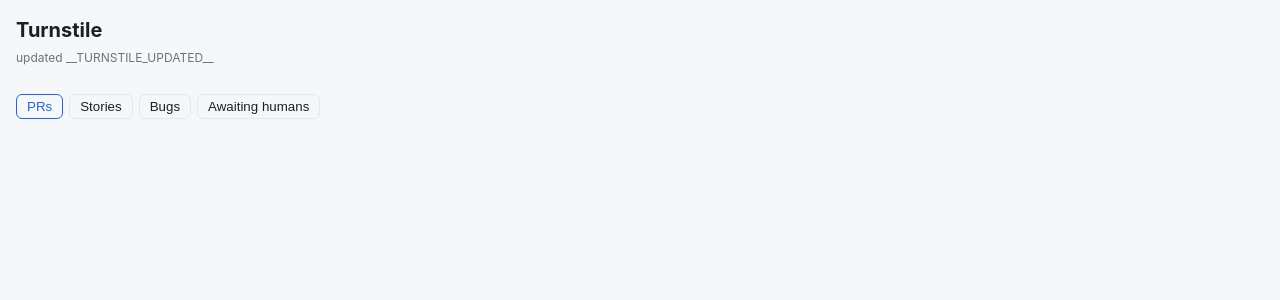
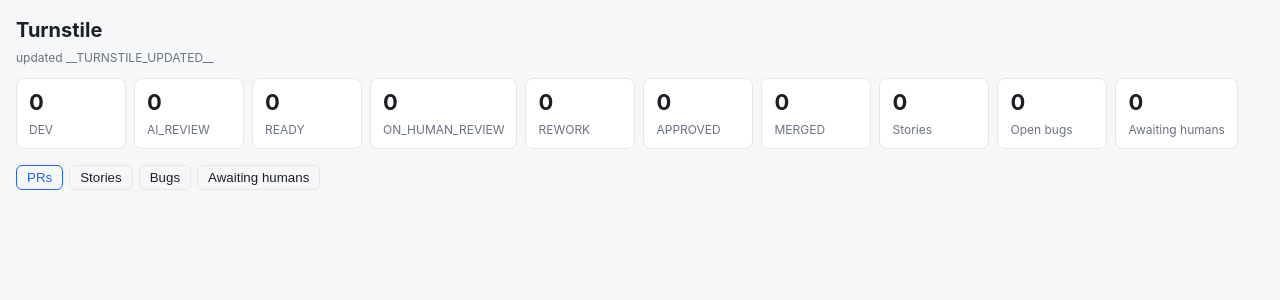
Before and after one commit to davepylypenko/turnstile, a Python web app: template templates/board.html in a window 1280 px wide. Shown: the top 300 px of the page. Run offline with Jinja, Linux system fonts and the light colour scheme; the template is opened without the code that fills it, so the values that code supplies are empty.

Commit message:
feat(board): status tiles filter the PR table and deep-link by hash

```diff
--- a/templates/board.html
+++ b/templates/board.html
@@ -14,6 +14,8 @@
 h1 { font-size:20px; margin:0 0 4px } .updated { color:var(--muted); font-size:12px; margin-bottom:12px }
 .tiles { display:flex; flex-wrap:wrap; gap:8px; margin-bottom:16px } .tile { background:var(--card); border:1px solid var(--line); border-radius:8px; padding:8px 12px; min-width:110px }
 .tile b { display:block; font-size:22px } .tile span { color:var(--muted); font-size:12px }
+button.tile { font:inherit; text-align:left; color:inherit; cursor:pointer } .tile[aria-pressed="true"] { border-color:var(--accent) } .tile[aria-pressed="true"] b { color:var(--accent) }
+.tile:disabled { opacity:.6; cursor:default } .filter { margin:0 0 8px; color:var(--muted); font-size:12px }
 h2 { font-size:16px; margin:20px 0 8px } .scroll { overflow-x:auto } table { border-collapse:collapse; width:100%; background:var(--card); border:1px solid var(--line); border-radius:8px }
 th, td { text-align:left; padding:6px 8px; border-bottom:1px solid var(--line); vertical-align:top; font-size:13px } th { color:var(--muted); font-weight:600 }
 .badge { display:inline-block; padding:1px 8px; border-radius:999px; color:#fff; font-size:11px; font-weight:600 }
@@ -27,7 +29,10 @@ select.bug:disabled { opacity:.7 } .manual { display:block; color:var(--muted);
 <body>
 <h1 id="title">Turnstile</h1>
 <div class="updated">updated __TURNSTILE_UPDATED__</div>
-<div class="tiles" id="tiles"></div>
+<div class="tiles" id="tiles">
+<button type="button" class="tile" data-tile="DEV" aria-pressed="false"><b>0</b><span>DEV</span></button><button type="button" class="tile" data-tile="AI_REVIEW" aria-pressed="false"><b>0</b><span>AI_REVIEW</span></button><button type="button" class="tile" data-tile="READY" aria-pressed="false"><b>0</b><span>READY</span></button><button type="button" class="tile" data-tile="ON_HUMAN_REVIEW" aria-pressed="false"><b>0</b><span>ON_HUMAN_REVIEW</span></button><button type="button" class="tile" data-tile="REWORK" aria-pressed="false"><b>0</b><span>REWORK</span></button><button type="button" class="tile" data-tile="APPROVED" aria-pressed="false"><b>0</b><span>APPROVED</span></button><button type="button" class="tile" data-tile="MERGED" aria-pressed="false"><b>0</b><span>MERGED</span></button>
+<button type="button" class="tile" data-tile="stories" aria-pressed="false"><b>0</b><span>Stories</span></button><button type="button" class="tile" data-tile="bugs" aria-pressed="false"><b>0</b><span>Open bugs</span></button><button type="button" class="tile" data-tile="awaiting" aria-pressed="false"><b>0</b><span>Awaiting humans</span></button>
+</div>
 <div class="tabs" role="tablist"><button role="tab" aria-selected="true" data-tab="prs" class="on">PRs</button><button role="tab" aria-selected="false" data-tab="stories">Stories</button><button role="tab" aria-selected="false" data-tab="bugs">Bugs</button><button role="tab" aria-selected="false" data-tab="awaiting">Awaiting humans</button></div>
 <div id="prs" role="tabpanel"></div><div id="stories" class="hidden" role="tabpanel"></div><div id="bugs" class="hidden" role="tabpanel"></div><div id="awaiting" class="hidden" role="tabpanel"></div>
 <div class="legend" id="legend"></div>
@@ -35,6 +40,8 @@ select.bug:disabled { opacity:.7 } .manual { display:block; color:var(--muted);
 const STATE = /*__TURNSTILE_STATE__*/null;
 const COLORS = { DEV:'var(--dev)', AI_REVIEW:'var(--ai)', READY:'var(--ready)', ON_HUMAN_REVIEW:'var(--human)', REWORK:'var(--rework)', APPROVED:'var(--approved)', MERGED:'var(--merged)' };
 const PR_STATES = Object.keys(COLORS);
+const TABS = ['prs', 'stories', 'bugs', 'awaiting'];
+let view = { tab: 'prs', state: null, open: false };
 Object.assign(COLORS, { PLANNED:'var(--planned)', IN_PROGRESS:'var(--progress)', INTEGRATION_REVIEW:'var(--integ)', ENV_TESTING:'var(--env)', DONE:'var(--done)', todo:'var(--todo)', ai:'var(--bugai)', testing:'var(--testing)', done:'var(--done)' });
 const JIRA = { DEV:'In progress', AI_REVIEW:'In progress', READY:'In progress', ON_HUMAN_REVIEW:'On Review', REWORK:'On Review', APPROVED:'On Review', MERGED:'On Hold' };
 function note(p) {
@@ -54,12 +61,37 @@ const esc = s => String(s == null ? '' : s).replace(/[&<>"]/g, c => ({'&':'&amp;
 const badge = s => '<span class="badge" style="background:' + (COLORS[s] || 'var(--muted)') + '">' + esc(s) + '</span>';
 const prUrl = id => { const [repo, n] = id.split('#'); const org = ((STATE || {}).epic || {}).github_org; return org ? 'https://github.com/' + org + '/' + repo + '/pull/' + n : '#'; };
 const short = h => h ? String(h).slice(0, 8) : '—';
+const pressed = k => (view.tab === 'prs' && view.state === k) || (view.tab === 'bugs' && view.open && k === 'bugs');
 function tiles() {
   const prs = Object.values(STATE.prs || {});
-  const t = PR_STATES.map(s => ({ n: prs.filter(p => p.state === s).length, l: s }));
-  t.push({ n: Object.keys(STATE.stories || {}).length, l: 'Stories' }, { n: openBugs(), l: 'Open bugs' },
-         { n: (STATE.awaiting_human || []).filter(a => a.type !== 'send' && !a.approved_at && !a.voided_at && !a.consumed_at).length, l: 'Awaiting humans' });
-  document.getElementById('tiles').innerHTML = t.map(x => '<div class="tile"><b>' + x.n + '</b><span>' + esc(x.l) + '</span></div>').join('');
+  const n = { stories: Object.keys(STATE.stories || {}).length, bugs: openBugs(),
+              awaiting: (STATE.awaiting_human || []).filter(a => a.type !== 'send' && !a.approved_at && !a.voided_at && !a.consumed_at).length };
+  PR_STATES.forEach(s => { n[s] = prs.filter(p => p.state === s).length; });
+  document.querySelectorAll('#tiles .tile').forEach(b => {
+    const k = b.dataset.tile, on = pressed(k);
+    b.querySelector('b').textContent = n[k] || 0; b.setAttribute('aria-pressed', on ? 'true' : 'false'); b.disabled = !n[k] && !on;
+  });
+}
+function tileClick(k) {
+  if (PR_STATES.includes(k)) { view.state = pressed(k) ? null : k; view.tab = 'prs'; }
+  else if (k === 'bugs') { view.open = !pressed(k); view.tab = 'bugs'; }
+  else if (TABS.includes(k)) view.tab = k;
+  show(); writeHash();
+}
+function show() {
+  document.querySelectorAll('.tabs button').forEach(x => { const on = x.dataset.tab === view.tab; x.classList.toggle('on', on); x.setAttribute('aria-selected', on ? 'true' : 'false'); });
+  TABS.forEach(id => document.getElementById(id).classList.toggle('hidden', id !== view.tab));
+  prs(); renderBugs();
+}
+function writeHash() {
+  const h = '#tab=' + view.tab + (view.tab === 'prs' && view.state ? '&state=' + view.state : '') + (view.tab === 'bugs' && view.open ? '&open=1' : '');
+  try { history.replaceState(null, '', location.pathname + location.search + h); } catch (e) {}
+}
+function applyHash() {
+  const q = new URLSearchParams(location.hash.slice(1)), tab = q.get('tab'), state = q.get('state');
+  if (TABS.includes(tab)) view.tab = tab;
+  view.state = PR_STATES.includes(state) ? state : null; view.open = q.get('open') === '1';
+  show();
 }
 function gateCell(p) {
   const e = p.evidence || {}, cur = p.head;
@@ -70,8 +102,9 @@ function gateCell(p) {
 const jiraAssignee = p => { const a = (p.jira || {}).assignee; return a ? ' · ' + esc(a.name || a.account_id) : ' <span class="muted">· unassigned</span>'; };
 function prs() {
   const byRepo = {};
-  Object.entries(STATE.prs || {}).forEach(([id, p]) => { const r = id.split('#')[0]; (byRepo[r] = byRepo[r] || []).push([id, p]); });
-  document.getElementById('prs').innerHTML = Object.entries(byRepo).map(([repo, rows]) =>
+  Object.entries(STATE.prs || {}).filter(([, p]) => !view.state || p.state === view.state).forEach(([id, p]) => { const r = id.split('#')[0]; (byRepo[r] = byRepo[r] || []).push([id, p]); });
+  const filter = view.state ? '<p class="filter">Showing ' + esc(view.state) + ' only · <a href="#" id="show-all">show all</a></p>' : '';
+  document.getElementById('prs').innerHTML = filter + Object.entries(byRepo).map(([repo, rows]) =>
     '<h2>' + esc(repo) + '</h2><div class="scroll"><table><thead><tr><th>Ticket</th><th>PR</th><th>Slack</th><th>State</th><th>AI gates (head)</th><th>Blocked by</th><th>Jira</th><th>Next action</th><th>Note</th></tr></thead><tbody>' +
     rows.sort((a, b) => a[0].localeCompare(b[0], undefined, { numeric: true })).map(([id, p]) => {
       const h = (p.evidence || {}).human || {};
@@ -80,6 +113,8 @@ function prs() {
         '<td>' + badge(p.state) + '</td><td class="k">' + esc(gateCell(p)) + '</td><td class="k">' + esc(p.blocked_by || '—') + '</td>' +
         '<td>' + esc((p.jira || {}).status || '—') + ((p.jira || {}).synced === false ? ' <span class="muted">(not synced)</span>' : '') + jiraAssignee(p) + '</td><td>' + esc(p.next_action) + '</td><td class="muted">' + esc(note(p)) + '</td></tr>';
     }).join('') + '</tbody></table></div>').join('');
+  const all = document.getElementById('show-all');
+  if (all) all.addEventListener('click', e => { e.preventDefault(); view.state = null; show(); writeHash(); });
 }
 function stories() {
   document.getElementById('stories').innerHTML = '<div class="scroll"><table><thead><tr><th>Story</th><th>State</th><th>PRs</th><th>Evidence</th><th>Next action</th></tr></thead><tbody>' +
@@ -105,7 +140,7 @@ function bugs() {
   document.getElementById('bugs').innerHTML =
     '<div class="tiles">' + BUG_STATES.map(k => '<div class="tile"><b>' + (counts[k] || 0) + '</b><span>' + k + '</span></div>').join('') + '</div>' +
     '<div class="scroll"><table><thead><tr><th>#</th><th>Story</th><th>Case</th><th>Bug</th><th>Source</th><th>PR</th><th>Figma</th><th>State</th><th>Note</th></tr></thead><tbody>' +
-    (STATE.bugs || []).map(b => {
+    (STATE.bugs || []).filter(b => !view.open || bugState(b) !== 'done').map(b => {
       const cur = bugState(b);
       const manual = bugOverrides[b.id] ? '<span class="manual">changed ' + esc(String(bugOverrides[b.id].updatedAt || '').slice(0, 16).replace('T', ' ')) + '</span>' : '';
       return '<tr><td class="k">' + esc(b.id) + '</td><td>' + esc(b.story) + '</td><td class="k">' + esc(b.case || '—') + '</td><td>' + esc(b.title) + '</td><td class="muted">' + esc(b.source) + '</td><td class="k">' +
@@ -123,13 +158,14 @@ function bugs() {
   }));
 }
 function renderBugs() {
+  tiles();
   // a snapshot while the viewer holds a dropdown open must not destroy it: render once it closes
   const el = document.activeElement;
   if (el && el.matches && el.matches('select.bug')) {
     if (!renderPending) { renderPending = true; el.addEventListener('blur', () => { renderPending = false; renderBugs(); }, { once: true }); }
     return;
   }
-  bugs(); tiles();
+  bugs();
 }
 async function connectBugsDb() {
   try {
@@ -143,16 +179,15 @@ function awaiting() {
   document.getElementById('awaiting').innerHTML = '<div class="scroll"><table><thead><tr><th>Id</th><th>Owner</th><th>Type</th><th>PR / story</th><th>Created</th><th>Approved</th></tr></thead><tbody>' +
     (STATE.awaiting_human || []).map(a => '<tr><td class="k">' + esc(a.id) + '</td><td>' + esc(a.owner) + '</td><td>' + esc(a.type) + '</td><td class="k">' + esc(a.pr || a.story) + (a.thread ? ' ' + esc(a.thread) : '') + '</td><td class="muted">' + esc(a.created_at) + '</td><td>' + (a.voided_at ? '<span class="muted">voided</span>' : a.consumed_at ? esc(a.approved_at) + ' <span class="muted">(used)</span>' : a.approved_at ? esc(a.approved_at) : a.type === 'send' ? '<span class="muted">legacy send entry</span>' : '<b>pending</b>') + '</td></tr>').join('') + '</tbody></table></div>';
 }
-document.querySelectorAll('.tabs button').forEach(b => b.addEventListener('click', () => {
-  document.querySelectorAll('.tabs button').forEach(x => { x.classList.toggle('on', x === b); x.setAttribute('aria-selected', x === b ? 'true' : 'false'); });
-  ['prs', 'stories', 'bugs', 'awaiting'].forEach(id => document.getElementById(id).classList.toggle('hidden', id !== b.dataset.tab));
-}));
+document.querySelectorAll('.tabs button').forEach(b => b.addEventListener('click', () => { view.tab = b.dataset.tab; show(); writeHash(); }));
+document.querySelectorAll('#tiles .tile').forEach(b => b.addEventListener('click', () => tileClick(b.dataset.tile)));
 function legend() {
   document.getElementById('legend').innerHTML = '<b>Jira mapping:</b> ' + PR_STATES.map(s => badge(s) + ' → ' + esc(JIRA[s])).join(' &nbsp; ') +
     '<br><b>Gates:</b> ✓ evidence for the current head · ✗ stale or failed · — none. REWORK rows read "reviewer not notified" until replies are posted: self-resolved threads get the agent\'s reply at once, threads that need the lead wait for the lead\'s word on their own reply entry; once every thread has its reply and Copilot (or the gate) is clean on the head, the agents re-request the thread authors on GitHub. A push-only rework pings nobody: its row reads "reviewers not notified" and the lead decides.' +
     '<br><b>Bugs:</b> todo → ai (an agent is fixing) → testing (deployed, waiting for a re-test) → done. The dropdown writes to the board database; the orchestrator folds it back with <span class="k">turnstile bug set</span>.';
 }
 if (STATE) { document.getElementById('title').textContent = 'Turnstile — ' + (STATE.epic || {}).key; tiles(); prs(); stories(); bugs(); awaiting(); legend();
+  if (location.hash) applyHash(); window.addEventListener('hashchange', applyHash);
   if (window.claude && typeof window.claude.use === 'function') { connectBugsDb(); } else { window.addEventListener('load', () => { if (window.claude && typeof window.claude.use === 'function') connectBugsDb(); }); } }
 </script>
 </body>
```
Also changed, not shown: tests/test_board.py (+12 -0 lines).
